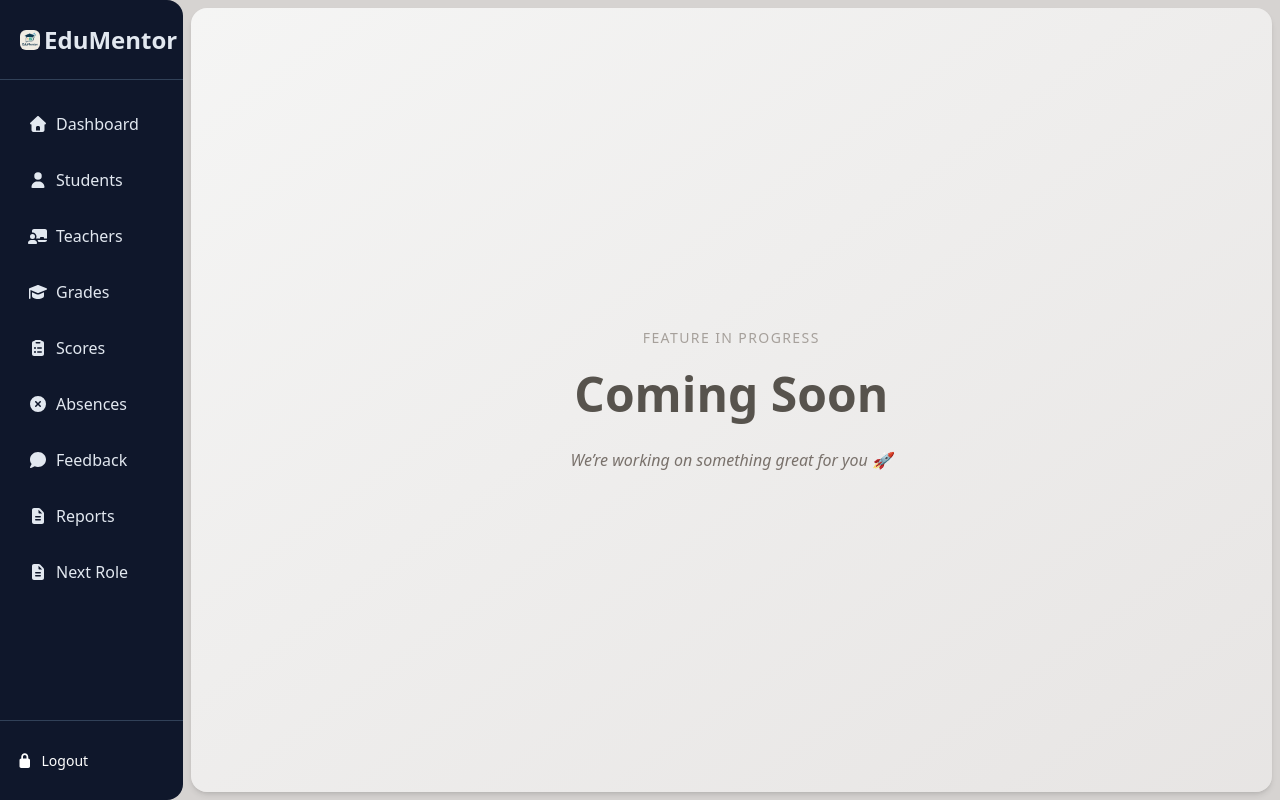
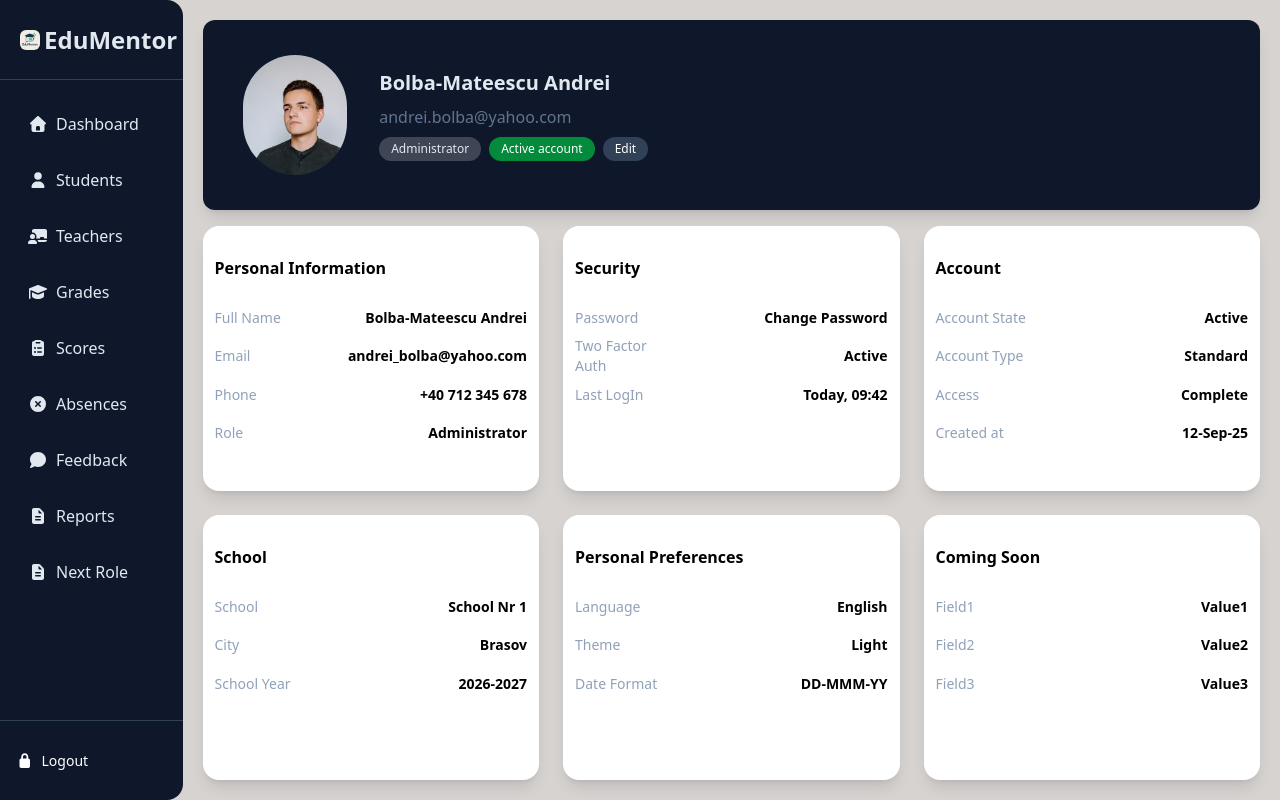
Before and after one commit to BobiMediaNetwork/EduMentor.WEB, a React (Vite) app: page /profile in a window 1280 px wide. Built offline with nearby package versions, Linux system fonts and the light colour scheme.

Commit message:
EDU-24 - edit: finish profile page design

```diff
--- a/src/components/profile/Profile.jsx
+++ b/src/components/profile/Profile.jsx
@@ -1,10 +1,51 @@
 import {MainScreen} from "../screen/MainScreen.jsx";
-import {ComingSoon} from "../common/ComingSoon.jsx";
+import {ProfileCard} from "./ProfileCard.jsx";
+import {ProfileTitle} from "./ProfileTitle.jsx";
 
 export function Profile() {
     return (
         <MainScreen>
-            <ComingSoon/>
+            <div className="h-full w-full rounded-xl p-3 flex flex-col gap-4">
+                <ProfileTitle/>
+                <div className="h-15/20 w-full rounded-xl flex flex-col items-center gap-6">
+                    <div className="h-1/2 w-full flex gap-6">
+                        <ProfileCard title="Personal Information" lines={[
+                            {key: "Full Name", value: "Bolba-Mateescu Andrei"},
+                            {key: "Email", value: "andrei_bolba@yahoo.com"},
+                            {key: "Phone", value: "+40 712 345 678"},
+                            {key: "Role", value: "Administrator"}
+                        ]}/>
+                        <ProfileCard title="Security" lines={[
+                            {key: "Password", value: "Change Password"},
+                            {key: "Two Factor Auth", value: "Active"},
+                            {key: "Last LogIn", value: "Today, 09:42"}
+                        ]}/>
+                        <ProfileCard title="Account" lines={[
+                            {key: "Account State", value: "Active"},
+                            {key: "Account Type", value: "Standard"},
+                            {key: "Access", value: "Complete"},
+                            {key: "Created at", value: "12-Sep-25"}
+                        ]}/>
+                    </div>
+                    <div className="h-1/2 w-full flex gap-6">
+                        <ProfileCard title="School" lines={[
+                            {key: "School", value: "School Nr 1"},
+                            {key: "City", value: "Brasov"},
+                            {key: "School Year", value: "2026-2027"}
+                        ]}/>
+                        <ProfileCard title="Personal Preferences" lines={[
+                            {key: "Language", value: "English"},
+                            {key: "Theme", value: "Light"},
+                            {key: "Date Format", value: "DD-MMM-YY"}
+                        ]}/>
+                        <ProfileCard title="Coming Soon" lines={[
+                            {key: "Field1", value: "Value1"},
+                            {key: "Field2", value: "Value2"},
+                            {key: "Field3", value: "Value3"}
+                        ]}/>
+                    </div>
+                </div>
+            </div>
         </MainScreen>
     );
 }
--- /dev/null
+++ b/src/components/profile/ProfileCard.jsx
@@ -0,0 +1,19 @@
+export function ProfileCard({title, lines}) {
+    return (
+        <div className="h-full w-1/3 bg-white rounded-2xl shadow-lg flex flex-col gap-3">
+            <div className="h-5/20 w-full p-3 flex items-end text-md font-semibold">
+                {title}
+            </div>
+            {lines.map((line) => (
+                <div className="h-2/20 w-full flex">
+                    <div className="h-full w-3/8 flex flex-col items-start justify-center px-3 text-sm text-slate-400">
+                        {line.key}
+                    </div>
+                    <div className="h-full w-5/8 flex flex-col items-end justify-center px-3 text-sm font-semibold">
+                        {line.value}
+                    </div>
+                </div>
+            ))}
+        </div>
+    )
+}
--- /dev/null
+++ b/src/components/profile/ProfileTitle.jsx
@@ -0,0 +1,31 @@
+import {Button} from "../common/Button.jsx";
+
+export function ProfileTitle() {
+    return (
+        <div className="w-full h-5/20 bg-slate-900 rounded-xl shadow-lg p-10 flex items-center gap-4">
+            <div className="w-30 h-30 bg-user bg-cover rounded-full"/>
+
+            <div className="w-full h-full px-4 flex flex-col justify-center gap-2">
+                <h1 className="font-bold text-xl text-slate-200">
+                    Bolba-Mateescu Andrei
+                </h1>
+                <p className="text-md text-slate-500">
+                    andrei.bolba@yahoo.com
+                </p>
+
+                <div className="flex gap-2 items-center">
+                    <div className="px-3 py-1 rounded-full bg-white/20 text-xs text-slate-200">
+                        Administrator
+                    </div>
+
+                    <div className="px-3 py-1 rounded-full bg-green-600/80 text-xs text-white">
+                        Active account
+                    </div>
+
+                    <Button btnText="Edit"
+                            className="px-3 py-1 rounded-full bg-slate-700 text-white text-xs font-medium hover:bg-indigo-700 transition"/>
+                </div>
+            </div>
+        </div>
+    );
+}
--- a/src/index.css
+++ b/src/index.css
@@ -10,4 +10,5 @@
   --color-dark: #0F172A;
 
   --background-image-log-in: url('/src/assets/auth/background.png');
+  --background-image-user: url('/src/assets/profile/user_pic.jpg');
 }
```
